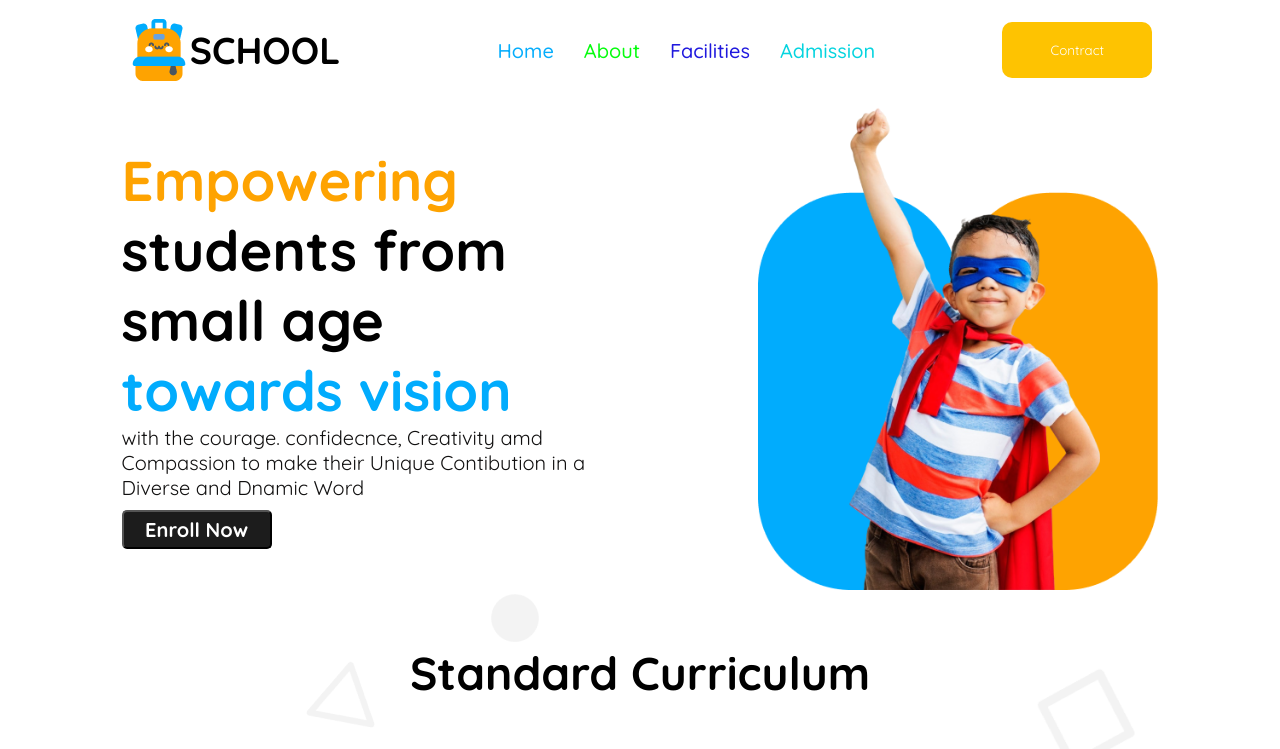
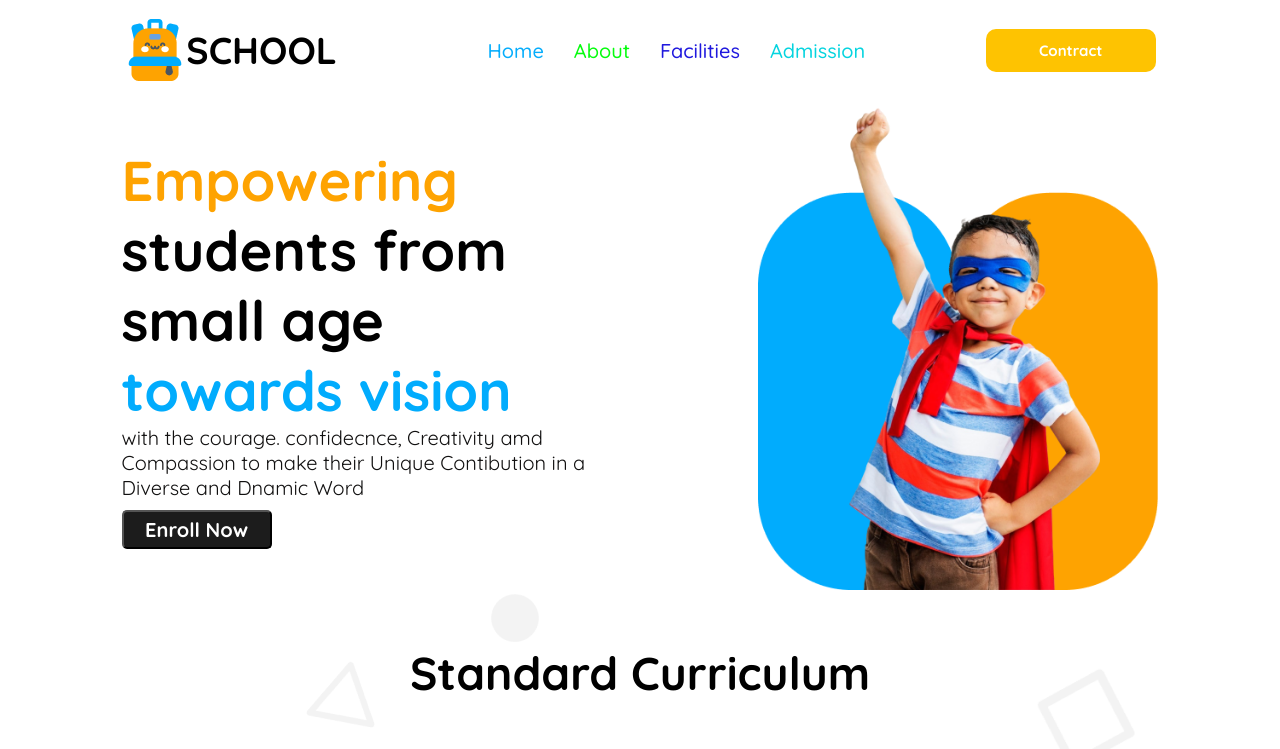
Before and after one commit to trmtanjil/2nd-Assignmennt, a plain HTML site: page index.html in a window 1280 px wide. Shown: the top 749 px of the page. Drawn offline with Linux system fonts and the light colour scheme.

Commit message:
last commit

```diff
--- a/index.html
+++ b/index.html
@@ -171,8 +171,8 @@
             <div class="keep-img">
                 <img src="./B11-A2-Kids-School/assets/fb.png" alt="">
                 <img src="./B11-A2-Kids-School/assets/dribble.png" alt="">
+                <img src="./B11-A2-Kids-School/assets/google+.png" alt="">
                 <img src="./B11-A2-Kids-School/assets/twitter.png" alt="">
-                <img src="./B11-A2-Kids-School/assets/google+.png" alt="">
             </div>
         </div>
     </div>
--- a/style.css
+++ b/style.css
@@ -75,12 +75,14 @@
     font-weight: 500;
 }
 .nav-btn {
-    width: 150px;
-    padding: 20px;
+    width: 170px;
+    padding: 12px;
     background:rgb(254, 195, 1);
     border: none;
     border-radius: 10px;
     color: white;
+    font-weight: 700;
+    font-size: 15px;
 }
 .nav-hr{
     height: 1px;
@@ -111,7 +113,7 @@
         display: block;
        font-size: 40px;
         color: rgb(18, 18, 18);
-
+       padding-right: 20px;
     }
 
 }
```
